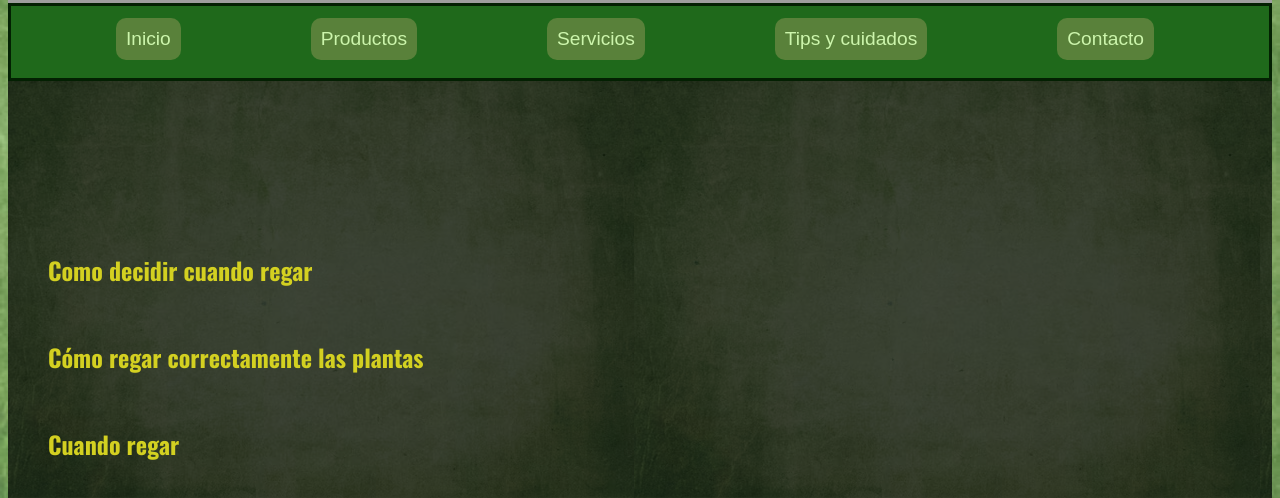
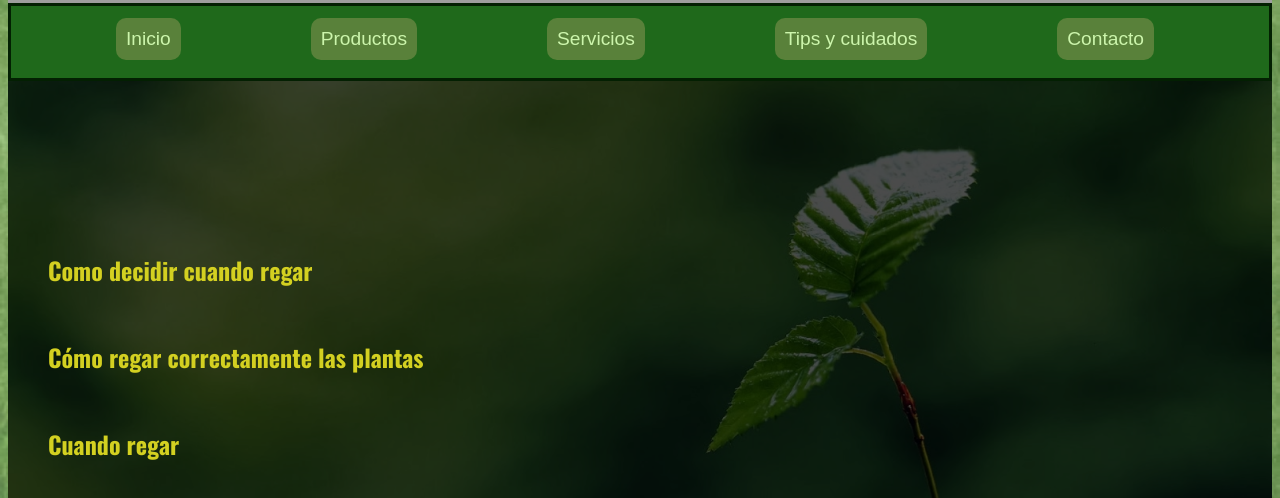
Before and after one commit to LeitoToledo/PreEntrega2ToledoLeonel, a website: page pages/tipsycuidados.html in a window 1280 px wide. Shown: the part 245-743 px from the top of the page. Drawn offline with nearby package versions, Linux system fonts and the light colour scheme; files that its build step writes are made by us from their sources; grey boxes are pictures that could not be loaded; files whose address does not match are found by name.

Commit message:
problemas con background image5

```diff
--- a/scss/_Sections/_tipsycuidados.scss
+++ b/scss/_Sections/_tipsycuidados.scss
@@ -5,6 +5,7 @@
     background-image: url(/assets/images/fondo-textura-papel-verde_1627-3021.avif);
 
     .seccion-conteiner-tips {
+        background-image: url(../assets/images/ack-bellos-fondos-de-paisajes-hd-10.avif);
         position: relative;
         background-size: cover;
         background-repeat: no-repeat;
```
Also changed, not shown: 1 other file.
